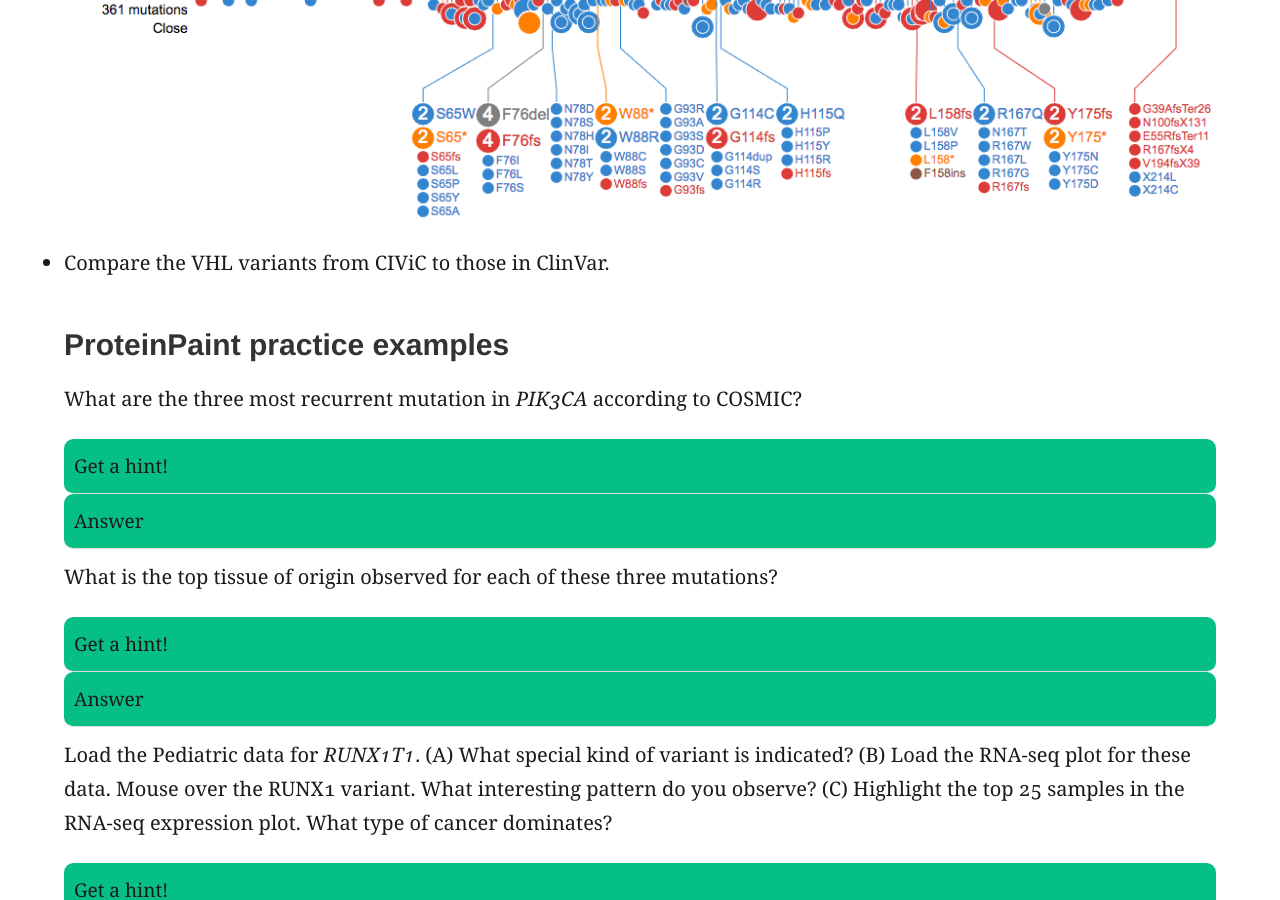
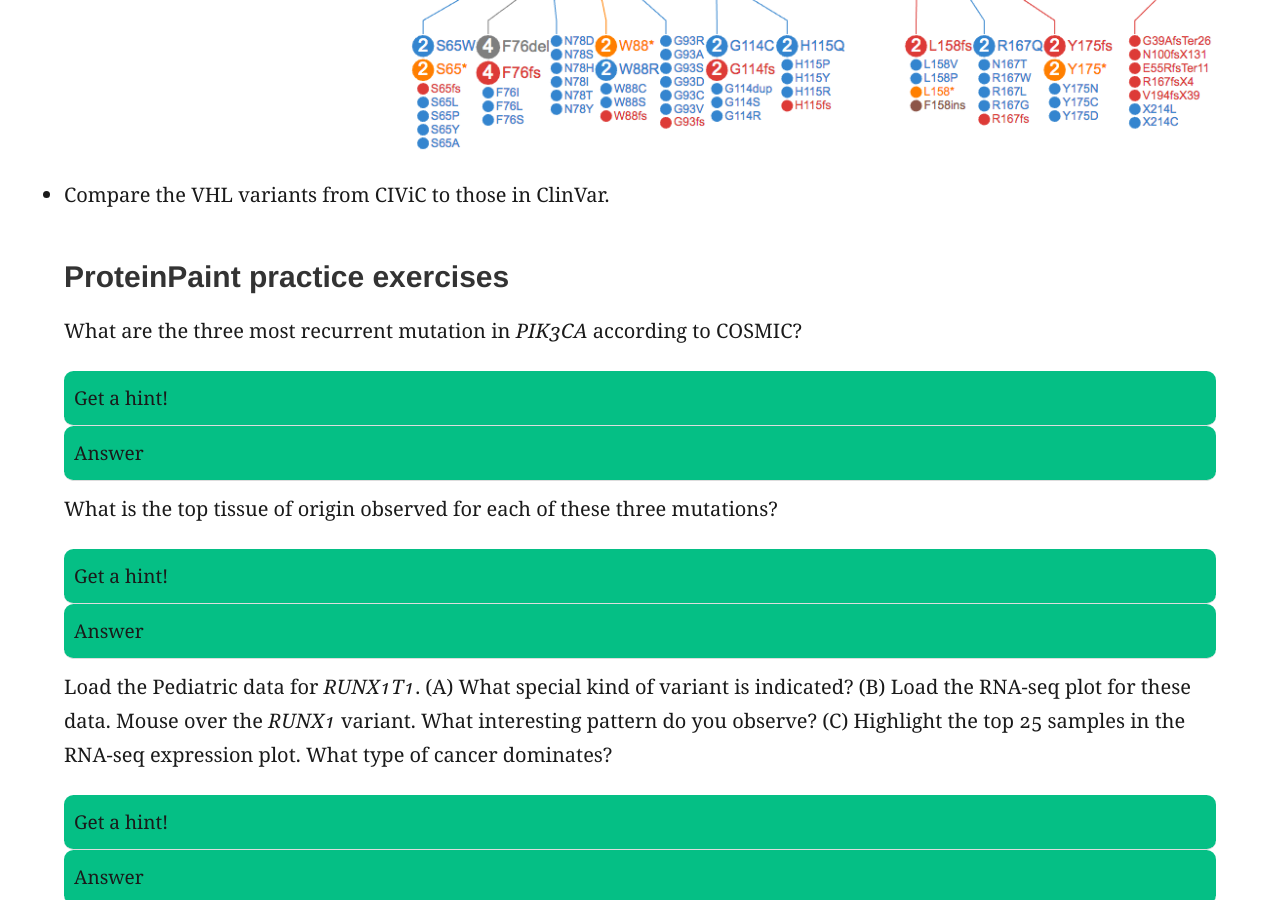
Before and after one commit to griffithlab/genviz.org, a Jekyll site: the page built from _posts/0001-07-01-ProteinPaint.md, in a window 1280 px wide and 900 px high, scrolled down 9091 px. Built offline with Jekyll 4.4.1, drawn with Linux system fonts in a browser that asks for light colours; nearby versions of some CDN libraries; some of the changed text lies outside the part shown.

Commit message:
fix typos

```diff
--- a/_posts/0001-07-01-ProteinPaint.md
+++ b/_posts/0001-07-01-ProteinPaint.md
@@ -120,21 +119,21 @@ write(output, file="CIViC-VHL-Variants.formatted.csv")
 
 * Compare the VHL variants from CIViC to those in ClinVar.
 
-### ProteinPaint practice examples
+### ProteinPaint practice exercises
 
 What are the three most recurrent mutation in *PIK3CA* according to COSMIC?
-{% include question.html question="Get a hint!" answer='Load PIK3CA, activate the COSMIC track, and look for the mutations with highest patient counts'%}
-{% include question.html question="Answer" answer='H1047R, E545K, and E542K are the most recurrent mutations in PIK3CA according to COSMIC'%}
+{% include question.html question="Get a hint!" answer='Load *PIK3CA*, activate the COSMIC track, and look for the mutations with highest patient counts'%}
+{% include question.html question="Answer" answer='H1047R, E545K, and E542K are the most recurrent mutations in *PIK3CA* according to COSMIC'%}
 
 What is the top tissue of origin observed for each of these three mutations?
 {% include question.html question="Get a hint!" answer='Click on the circle for each mutation and examine the tissue distribution plot'%}
 {% include question.html question="Answer" answer='H1047R (breast), E545K (large intestine), and E542K (large intestine)'%}
 
-Load the Pediatric data for *RUNX1T1*. (A) What special kind of variant is indicated? (B) Load the RNA-seq plot for these data. Mouse over the RUNX1 variant. What interesting pattern do you observe? (C) Highlight the top 25 samples in the RNA-seq expression plot. What type of cancer dominates?
+Load the Pediatric data for *RUNX1T1*. (A) What special kind of variant is indicated? (B) Load the RNA-seq plot for these data. Mouse over the *RUNX1* variant. What interesting pattern do you observe? (C) Highlight the top 25 samples in the RNA-seq expression plot. What type of cancer dominates?
 
 {% include question.html question="Get a hint!" answer='Load *RUNX1T1*, make sure the Pediatric data track is activated, and make sure the RNA-seq gene expression panel is open'%}
-{% include question.html question="Answer" answer='(A) RNA gene fusion variants. (B) The *RUNX1*-*RUNX1T1* (aka AML-ETO) fusion variant corresponds to samples with very high *RUNX1T1* expression. (C) AML cancer dominates the top 25 samples with highest *RUNX1T1* expression.'%}
+{% include question.html question="Answer" answer='(A) RNA gene fusion variants. (B) The *RUNX1*-*RUNX1T1* (aka *AML*-*ETO*) fusion variant corresponds to samples with very high *RUNX1T1* expression. (C) AML cancer dominates the top 25 samples with highest *RUNX1T1* expression.'%}
 
-Repeat the exercise above where we extract variants from CIViC for *KRAS*, create a clean version of these data, and load them into ProteinPaint
+Repeat the exercise above where we extract variants from CIViC for *KRAS*, create a clean version of these data, and load them into ProteinPaint.
 
-{% include question.html question="Get a hint!" answer='You should be able to do almost exactly what we did with VHL, but for KRAS instead'%}
+{% include question.html question="Get a hint!" answer='You should be able to do almost exactly what we did with VHL, but for *KRAS* instead'%}
```
Also changed, not shown: other parts of _posts/0001-07-01-ProteinPaint.md (+1 -2 lines).
